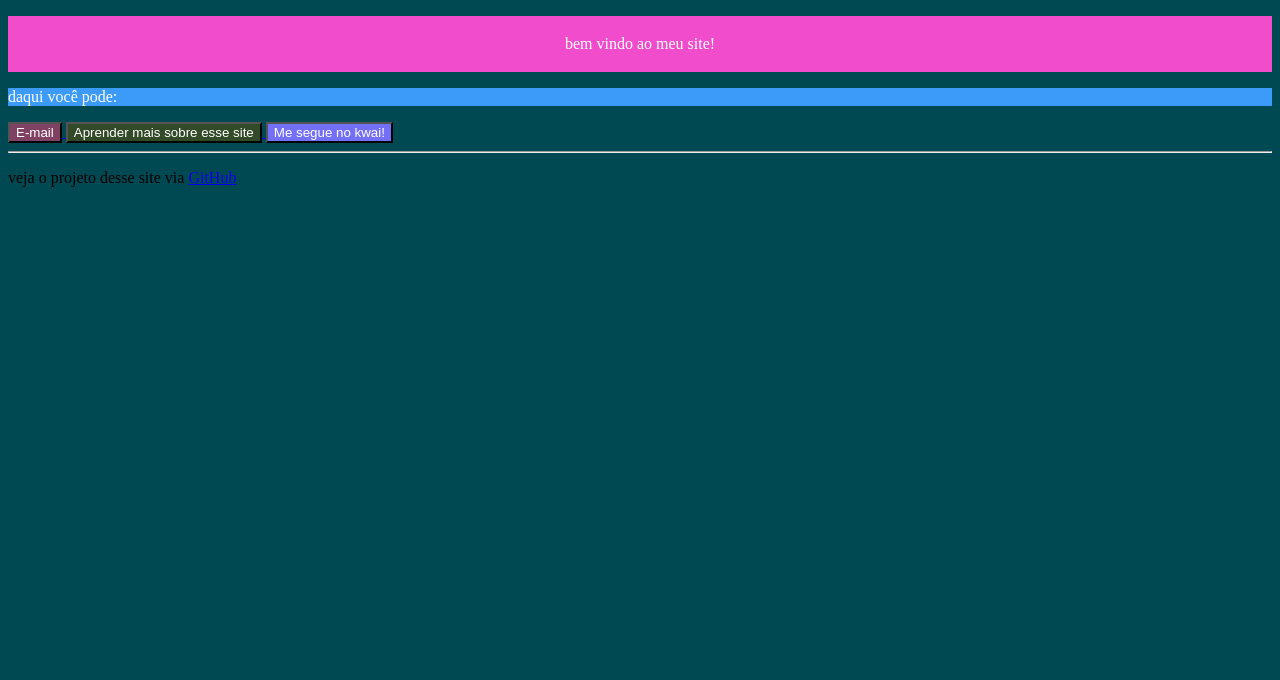
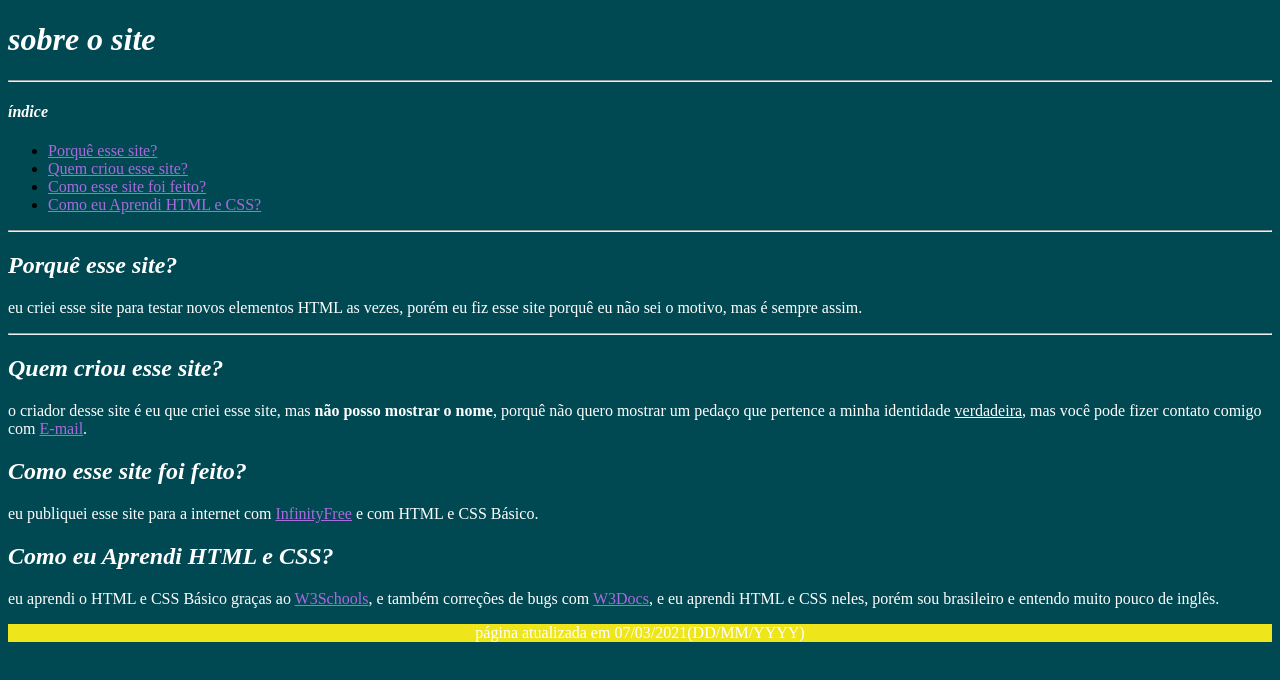
Before and after one commit to AntonioThiago/Ant-nio-Thiago, a plain HTML site: page index.html in a window 1280 px wide. Drawn offline with Linux system fonts and the light colour scheme.

Commit message:
Add files via upload

```diff
--- a/index.html
+++ b/index.html
@@ -1,57 +1,38 @@
-<!DOCTYPE html>
+<!DOCTYPE HTML>
 <html lang="pt-BR">
     <head>
-        <style>
-            p.r {
-                padding-bottom: 19px;
-                background-color: #f14ccb;
-                padding-top: 19px;
-                text-align: center;
-                color: white;
-            }
-            body {
-                background-color: #004953;
-            }
-            button.mail {
-                color: white;
-                background-color: #804263;
-                float: center;
-            }
-            p.main {
-                background-color: #3c9bf9;
-                color: white;
-            }
-            button.ex {
-                color: white;
-                background-color: #324a28;
-            }
-            button.kwai {
-                background-color: #746ff7;
-                color: white;
-            }
-        </style>
+        <link href="style.css" rel="stylesheet">
     </head>
     <body>
-        <p class="r">
-            bem vindo ao meu site!
+        <h1>sobre o site</h1>
+        <hr>
+        <h4>índice</h4>
+        <ul>
+            <li><a href="#1">Porquê esse site?</a></li>
+            <li><a href="#2">Quem criou esse site?</a></li>
+            <li><a href="#3">Como esse site foi feito?</a></li>
+            <li><a href="#4">Como eu Aprendi HTML e CSS?</a></li>
+        </ul>
+        <hr>
+        <h2 id="#1">Porquê esse site?</h2>
+        <p>
+            eu criei esse site para testar novos elementos HTML as vezes, porém eu fiz esse site porquê eu não sei o motivo, mas é sempre assim.
         </p>
-        <p class="main">
-            daqui você pode:
+        <hr>
+        <h2 id="#2">Quem criou esse site?</h2>
+        <p>
+            o criador desse site é eu que criei esse site, mas <b>não posso mostrar o nome</b>, porquê não quero mostrar um pedaço que pertence a minha identidade <ins>verdadeira</ins>, mas você pode fizer contato comigo com <a href="mailto:neidespmae98@gmail.com">E-mail</a>.
         </p>
-        <a href="mailto:neidespmae98@gmail.com">
-            <button class="mail" align="center">E-mail</button>
-        </a>
-        <a href="ex/index.html">
-            <button class="ex">
-                Aprender mais sobre esse site
-            </button>
-        </a>
-        <a href="http://kw.ai/UkAc6cI8">
-            <button class="kwai">
-                Me segue no kwai!
-            </button>
-        </a>
-        <hr>
-        <p>veja o projeto desse site via <a href="https://github.com/AntonioThiago/Ant-nio-Thiago">GitHub</a></p>
+        <h2 id="#3">Como esse site foi feito?</h2>
+        <p>eu publiquei esse site para a internet com <a href="https://infinityfree.net/">InfinityFree</a> e com HTML e CSS Básico.</p>
+        <h2 id="#4">Como eu Aprendi HTML e CSS?</h2>
+        <p>
+            eu aprendi o HTML e CSS Básico graças ao <a href="www.w3schools.com">W3Schools</a>, e também correções de bugs com <a href="www.w3docs.com">W3Docs</a>, e eu aprendi HTML e CSS neles, porém sou brasileiro e entendo muito pouco de inglês.
+        </p>
+        <div class="ch">
+            <p class="m">
+                página atualizada em 07/03/2021(DD/MM/YYYY)
+            </p>
+        </div>
     </body>
 </html>
--- /dev/null
+++ b/style.css
@@ -0,0 +1,24 @@
+body {
+    background-color: #004953;
+}
+h1, h2, h3, h4, h5, h6 {
+    color: white;
+    font-style: italic;
+}
+p {
+    color: white;
+}
+p.mono {
+    font-family: monospace;
+}
+a {
+    color: #a86bde;
+}
+div.ch {
+    text-align: center;
+    background-color: #eee61b;
+}
+p.m {
+    font-style: bold;
+    color: white;
+}
```
